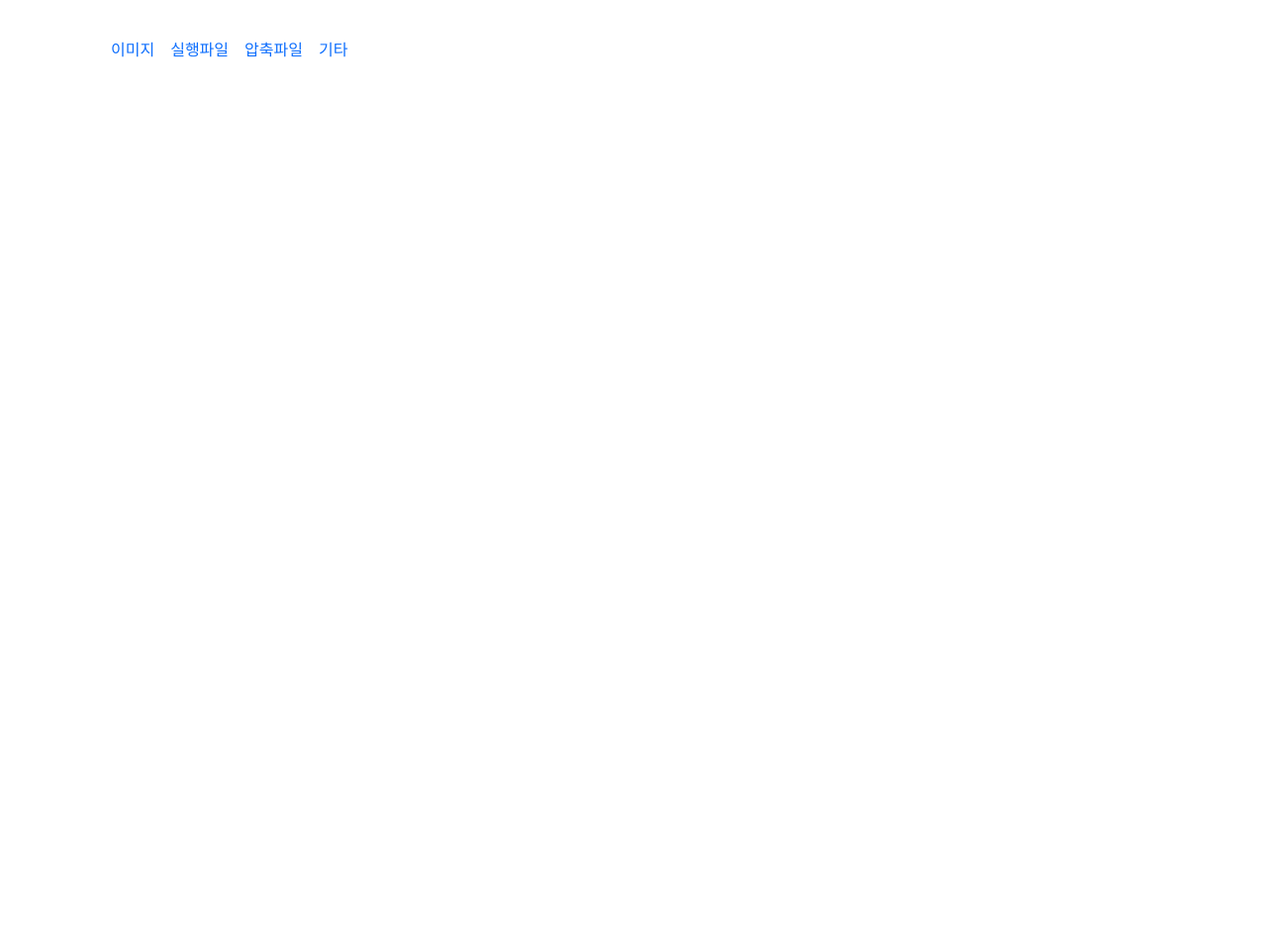
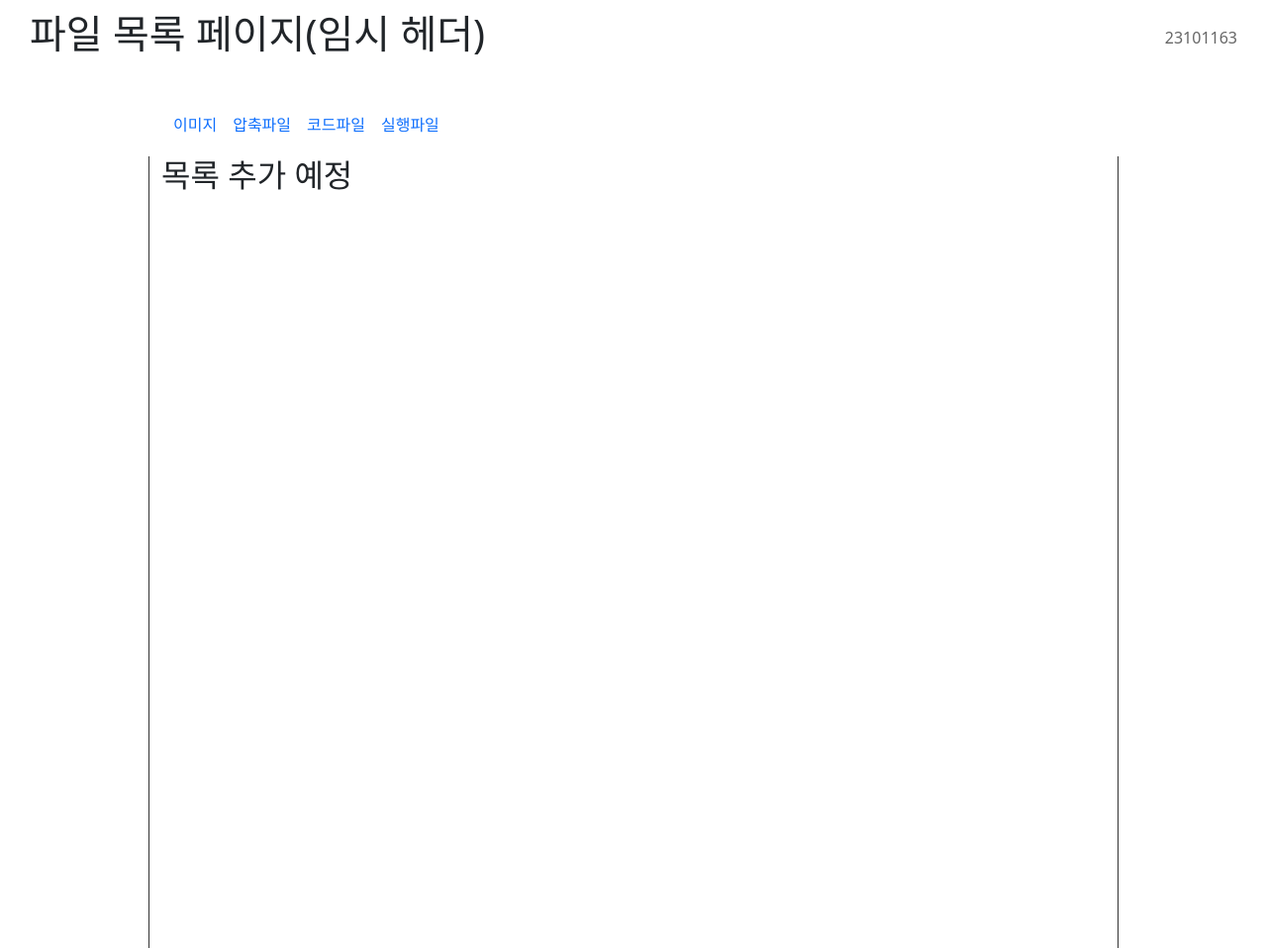
Before and after one commit to youngjin0305/webprograming, a plain HTML site: page pages/fileList.html in a window 1280 px wide. Shown: the whole page at 99% size. Before the commit the page ends 800 px from the top, so only its background shows below. Drawn offline with nearby package versions, Linux system fonts and the light colour scheme.

Commit message:
middle div css update

```diff
--- a/css/styles.css
+++ b/css/styles.css
@@ -3,7 +3,33 @@ main {
     grid-row: 2;
     grid-column: 1;
     grid-template-columns: 1fr 7fr 1fr;
-    gap: 10px;
+    gap: 10px;;
+}
+
+.middle {
+    display: flex;
+    flex-direction: column;
+    align-items: center;
+    justify-content: left;
+}
+
+.main_header {
+    width: 100%;
+    padding: 0px;
+    padding: 30px 30px 10px 25px;
+}
+
+@media screen and (min-width: 1416px) {
+    .main_header {
+        width: 1320px;
+    }
+
+}
+
+.container {
+    border-left: #333 solid 1px;
+    border-right: #333 solid 1px;
+    height: 100vh;
 }
 
 header {
--- a/pages/fileList.html
+++ b/pages/fileList.html
@@ -4,30 +4,38 @@
     <meta charset="UTF-8">
     <meta name="viewport" content="width=device-width, initial-scale=1.0">
     <link href="https://cdn.jsdelivr.net/npm/bootstrap@5.3.3/dist/css/bootstrap.min.css" rel="stylesheet" integrity="sha384-QWTKZyjpPEjISv5WaRU9OFeRpok6YctnYmDr5pNlyT2bRjXh0JMhjY6hW+ALEwIH" crossorigin="anonymous">
+    <link rel="stylesheet" href="../css/styles.css">
     <title>test</title>
 </head>
 <body>
-    <article>
-      <div class="container"></div>
-      <div class="container">
-        <nav style="padding: 30px;">
+  <header>
+    <h1>파일 목록 페이지(임시 헤더)</h1>
+    <small>23101163</small>
+  </header>
+    <main>
+      <div></div>
+      <div class="middle">
+        <nav class="main_header">
             <ul class="nav nav-underline">
                 <li class="nav-item">
                   <a class="nav-link" aria-current="page" href="#">이미지</a>
                 </li>
                 <li class="nav-item">
-                  <a class="nav-link" href="#">실행파일</a>
-                </li>
-                <li class="nav-item">
                   <a class="nav-link" href="#">압축파일</a>
                 </li>
                 <li class="nav-item">
-                  <a class="nav-link" aria-disabled="true">기타</a>
+                  <a class="nav-link" href="#">코드파일</a>
+                </li>
+                <li class="nav-item">
+                  <a class="nav-link" href="#">실행파일</a>
                 </li>
               </ul>
         </nav>
+        <div class="container">
+          <h2>목록 추가 예정</h2>
+        </div>
       </div>
-      <div class="container"></div>
-    </article>
+      <div></div>
+    </main>
 </body>
 </html>
```
Also changed, not shown: index.html (+6 -3 lines).
